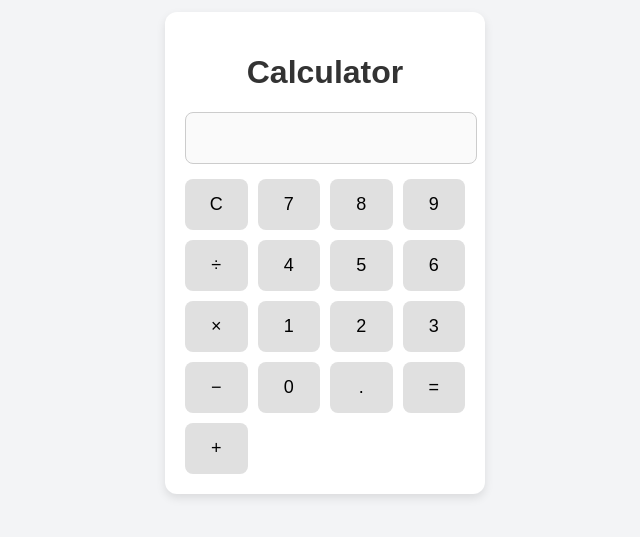
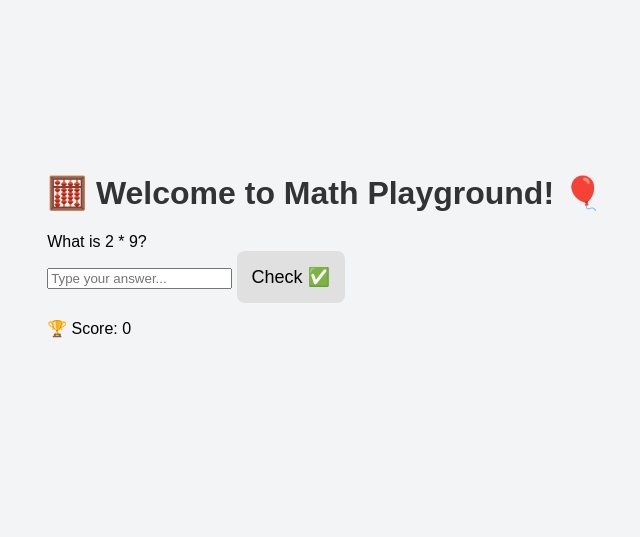
Before and after one commit to humairasahak/Calc, a plain HTML site: page index.html in a window 1280 px wide. Shown: the part 155-692 px from the top of the page, without its empty margins (315-955 px from the left). Drawn offline with Linux system fonts and the light colour scheme.

Commit message:
Update index.html

```diff
--- a/index.html
+++ b/index.html
@@ -2,36 +2,60 @@
 <html lang="en">
 <head>
   <meta charset="UTF-8">
-  <title>Simple Calculator</title>
+  <title>🎉 Math Playground for Kids 🎉</title>
   <link rel="stylesheet" href="style.css">
 </head>
 <body>
-  <div class="calculator">
-    <h1>Calculator</h1>
-    <input type="text" id="display" disabled />
-    <div class="buttons">
-      <button onclick="clearDisplay()">C</button>
-      <button onclick="appendValue('7')">7</button>
-      <button onclick="appendValue('8')">8</button>
-      <button onclick="appendValue('9')">9</button>
-      <button onclick="appendValue('/')">÷</button>
+  <div class="container">
+    <h1>🧮 Welcome to Math Playground! 🎈</h1>
+    <div id="question">What is 2 + 2?</div>
+    <input type="number" id="answer" placeholder="Type your answer..." />
+    <button onclick="checkAnswer()">Check ✅</button>
+    <button id="nextBtn" onclick="generateQuestion()" style="display: none;">Next Question 🔁</button>
+    <div id="result"></div>
+    <p id="score">🏆 Score: 0</p>
+  </div>
 
-      <button onclick="appendValue('4')">4</button>
-      <button onclick="appendValue('5')">5</button>
-      <button onclick="appendValue('6')">6</button>
-      <button onclick="appendValue('*')">×</button>
+  <script>
+    let score = 0;
+    let currentAnswer = 0;
+    let isAnswered = false;
 
-      <button onclick="appendValue('1')">1</button>
-      <button onclick="appendValue('2')">2</button>
-      <button onclick="appendValue('3')">3</button>
-      <button onclick="appendValue('-')">−</button>
+    function generateQuestion() {
+      const num1 = Math.floor(Math.random() * 10);
+      const num2 = Math.floor(Math.random() * 10);
+      const operations = ['+', '-', '*', '/'];
+      const op = operations[Math.floor(Math.random() * operations.length)];
 
-      <button onclick="appendValue('0')">0</button>
-      <button onclick="appendValue('.')">.</button>
-      <button onclick="calculate()">=</button>
-      <button onclick="appendValue('+')">+</button>
-    </div>
-  </div>
-  <script src="script.js"></script>
+      let questionText = `${num1} ${op} ${num2}`;
+      currentAnswer = eval(questionText).toFixed(2);
+
+      document.getElementById('question').innerText = `What is ${questionText}?`;
+      document.getElementById('answer').value = '';
+      document.getElementById('result').innerText = '';
+      document.getElementById('nextBtn').style.display = 'none';
+      isAnswered = false;
+    }
+
+    function checkAnswer() {
+      if (isAnswered) return;
+
+      const userAnswer = parseFloat(document.getElementById('answer').value);
+      const result = document.getElementById('result');
+
+      if (Math.abs(userAnswer - currentAnswer) < 0.01) {
+        result.innerHTML = "🎉 Correct! Great job! 🎉";
+        score++;
+        document.getElementById('score').innerText = `🏆 Score: ${score}`;
+        isAnswered = true;
+        document.getElementById('nextBtn').style.display = 'inline-block';
+      } else {
+        result.innerHTML = "❌ Try again!";
+      }
+    }
+
+    // Load first question
+    window.onload = generateQuestion;
+  </script>
 </body>
 </html>
```
